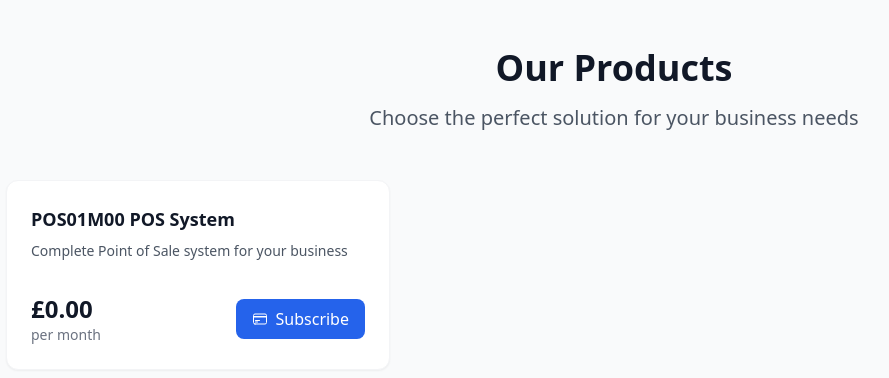
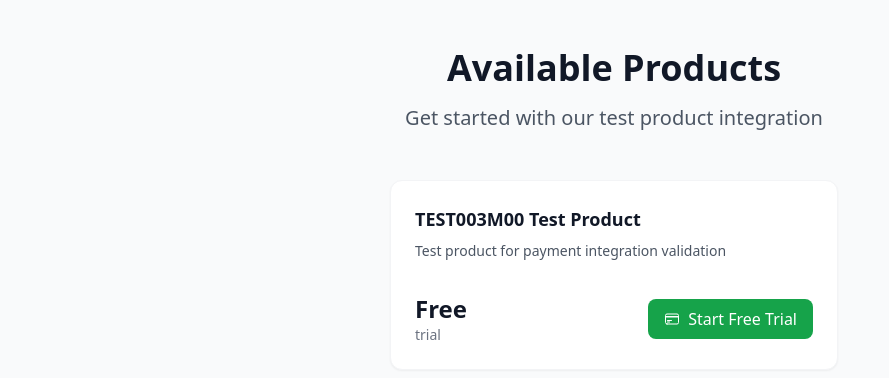
Before and after one commit to localforuai/aireceptionist, a React (Vite) app: page /products in a window 1280 px wide. Shown: the top 378 px of the page, without its empty margins (26-915 px from the left). Built offline with nearby package versions, Linux system fonts and the light colour scheme; no server answers; sample sign-in values are in the browser's storage.

Commit message:
Implement Stripe Integration for Test Product

```diff
--- a/src/components/DashboardHeader.tsx
+++ b/src/components/DashboardHeader.tsx
@@ -40,7 +40,9 @@ export const DashboardHeader: React.FC<DashboardHeaderProps> = ({
           {/* Subscription Status */}
           {user && (
             <div className="hidden sm:block">
-              <SubscriptionStatus userId={user.id} />
+              <div className="mr-4">
+                <SubscriptionStatus userId={user.id} />
+              </div>
             </div>
           )}
 
--- a/src/components/ProductCard.tsx
+++ b/src/components/ProductCard.tsx
@@ -32,11 +32,14 @@ export const ProductCard: React.FC<ProductCardProps> = ({ product }) => {
   };
 
   const formatPrice = (price: number, currency: string) => {
-    return new Intl.NumberFormat('en-GB', {
+    const locale = currency === 'aud' ? 'en-AU' : 'en-GB';
+    return new Intl.NumberFormat(locale, {
       style: 'currency',
       currency: currency.toUpperCase(),
     }).format(price);
   };
+
+  const isFreeTrial = product.price === 0;
 
   return (
     <div className="bg-white rounded-xl shadow-sm border border-gray-100 p-6 hover:shadow-md transition-shadow">
@@ -50,17 +53,21 @@ export const ProductCard: React.FC<ProductCardProps> = ({ product }) => {
       <div className="flex items-center justify-between">
         <div className="flex flex-col">
           <span className="text-2xl font-bold text-gray-900">
-            {formatPrice(product.price, product.currency)}
+            {isFreeTrial ? 'Free' : formatPrice(product.price, product.currency)}
           </span>
           <span className="text-sm text-gray-500">
-            {product.mode === 'subscription' ? 'per month' : 'one-time'}
+            {isFreeTrial ? 'trial' : product.mode === 'subscription' ? 'per month' : 'one-time'}
           </span>
         </div>
 
         <button
           onClick={handlePurchase}
           disabled={loading}
-          className="inline-flex items-center px-4 py-2 bg-blue-600 hover:bg-blue-700 text-white font-medium rounded-lg transition-colors disabled:opacity-50 disabled:cursor-not-allowed"
+          className={`inline-flex items-center px-4 py-2 font-medium rounded-lg transition-colors disabled:opacity-50 disabled:cursor-not-allowed ${
+            isFreeTrial
+              ? 'bg-green-600 hover:bg-green-700 text-white'
+              : 'bg-blue-600 hover:bg-blue-700 text-white'
+          }`}
         >
           {loading ? (
             <div className="flex items-center">
@@ -70,7 +77,7 @@ export const ProductCard: React.FC<ProductCardProps> = ({ product }) => {
           ) : (
             <>
               <CreditCardIcon className="w-4 h-4 mr-2" />
-              {product.mode === 'subscription' ? 'Subscribe' : 'Purchase'}
+              {isFreeTrial ? 'Start Free Trial' : product.mode === 'subscription' ? 'Subscribe' : 'Purchase'}
             </>
           )}
         </button>
--- a/src/components/ProductsPage.tsx
+++ b/src/components/ProductsPage.tsx
@@ -7,16 +7,18 @@ export const ProductsPage: React.FC = () => {
     <div className="min-h-screen bg-gray-50 py-12">
       <div className="max-w-7xl mx-auto px-4 sm:px-6 lg:px-8">
         <div className="text-center mb-12">
-          <h1 className="text-4xl font-bold text-gray-900 mb-4">Our Products</h1>
+          <h1 className="text-4xl font-bold text-gray-900 mb-4">Available Products</h1>
           <p className="text-xl text-gray-600 max-w-2xl mx-auto">
-            Choose the perfect solution for your business needs
+            Get started with our test product integration
           </p>
         </div>
 
-        <div className="grid grid-cols-1 md:grid-cols-2 lg:grid-cols-3 gap-8">
+        <div className="flex justify-center">
+          <div className="w-full max-w-md">
           {stripeProducts.map((product) => (
             <ProductCard key={product.id} product={product} />
           ))}
+          </div>
         </div>
       </div>
     </div>
--- a/src/components/SubscriptionStatus.tsx
+++ b/src/components/SubscriptionStatus.tsx
@@ -36,7 +36,14 @@ export const SubscriptionStatus: React.FC<SubscriptionStatusProps> = ({ userId }
       <div className="bg-gray-50 border border-gray-200 rounded-lg p-4">
         <div className="flex items-center">
           <ExclamationTriangleIcon className="h-5 w-5 text-gray-600 mr-2" />
-          <span className="text-gray-700 text-sm">No active subscription</span>
+          <div className="flex-1">
+            <span className="text-gray-700 text-sm">No active plan</span>
+            <p className="text-xs text-gray-500 mt-1">
+              <a href="/products" className="text-blue-600 hover:text-blue-700">
+                Browse available products
+              </a>
+            </p>
+          </div>
         </div>
       </div>
     );
@@ -63,6 +70,8 @@ export const SubscriptionStatus: React.FC<SubscriptionStatusProps> = ({ userId }
     return subscription.subscription_status;
   };
 
+  const isPurchase = plan.mode === 'payment';
+
   return (
     <div className={`border rounded-lg p-4 ${getStatusColor()}`}>
       <div className="flex items-center justify-between">
@@ -70,10 +79,12 @@ export const SubscriptionStatus: React.FC<SubscriptionStatusProps> = ({ userId }
           {getStatusIcon()}
           <div className="ml-3">
             <h3 className="text-sm font-medium">{plan.name}</h3>
-            <p className="text-xs opacity-75">Status: {getStatusText()}</p>
+            <p className="text-xs opacity-75">
+              {isPurchase ? 'Purchased' : `Status: ${getStatusText()}`}
+            </p>
           </div>
         </div>
-        {subscription.current_period_end && (
+        {subscription.current_period_end && !isPurchase && (
           <div className="text-right">
             <p className="text-xs opacity-75">
               {subscription.cancel_at_period_end ? 'Expires' : 'Renews'} on{' '}
--- a/src/components/SuccessPage.tsx
+++ b/src/components/SuccessPage.tsx
@@ -1,15 +1,22 @@
 import React, { useEffect, useState } from 'react';
 import { CheckCircleIcon } from '@heroicons/react/24/outline';
 import { useNavigate } from 'react-router-dom';
+import { getProductByPriceId } from '../stripe-config';
 
 export const SuccessPage: React.FC = () => {
   const navigate = useNavigate();
   const [sessionId, setSessionId] = useState<string | null>(null);
+  const [productInfo, setProductInfo] = useState<any>(null);
 
   useEffect(() => {
     const urlParams = new URLSearchParams(window.location.search);
     const sessionIdParam = urlParams.get('session_id');
     setSessionId(sessionIdParam);
+
+    // In a real implementation, you would fetch the session details from Stripe
+    // For now, we'll show the test product info
+    const testProduct = getProductByPriceId('AUTEST003M00O-10');
+    setProductInfo(testProduct);
   }, []);
 
   return (
@@ -19,10 +26,23 @@ export const SuccessPage: React.FC = () => {
           <div className="mx-auto flex items-center justify-center h-16 w-16 rounded-full bg-green-100 mb-6">
             <CheckCircleIcon className="h-8 w-8 text-green-600" />
           </div>
-          <h2 className="text-3xl font-bold text-gray-900 mb-4">Payment Successful!</h2>
+          <h2 className="text-3xl font-bold text-gray-900 mb-4">
+            {productInfo?.price === 0 ? 'Trial Started!' : 'Payment Successful!'}
+          </h2>
           <p className="text-gray-600 mb-8">
-            Thank you for your purchase. Your payment has been processed successfully.
+            {productInfo?.price === 0
+              ? 'Your free trial has been activated successfully.'
+              : 'Thank you for your purchase. Your payment has been processed successfully.'
+            }
           </p>
+
+          {productInfo && (
+            <div className="bg-blue-50 rounded-lg p-4 mb-6">
+              <h3 className="text-sm font-medium text-blue-900 mb-1">Product Details</h3>
+              <p className="text-sm text-blue-700">{productInfo.name}</p>
+              <p className="text-xs text-blue-600 mt-1">{productInfo.description}</p>
+            </div>
+          )}
 
           {sessionId && (
             <div className="bg-gray-100 rounded-lg p-4 mb-6">
--- a/src/stripe-config.ts
+++ b/src/stripe-config.ts
@@ -10,13 +10,13 @@ export interface StripeProduct {
 
 export const stripeProducts: StripeProduct[] = [
   {
-    id: 'prod_SG6ofw3zr7YDpT',
-    priceId: 'UKPOS01M00S-03',
-    name: 'POS01M00 POS System',
-    description: 'Complete Point of Sale system for your business',
-    mode: 'subscription',
+    id: 'prod_Rxl7U7v7kB21e9',
+    priceId: 'AUTEST003M00O-10',
+    name: 'TEST003M00 Test Product',
+    description: 'Test product for payment integration validation',
+    mode: 'payment',
     price: 0,
-    currency: 'gbp'
+    currency: 'aud'
   }
 ];
 
```
